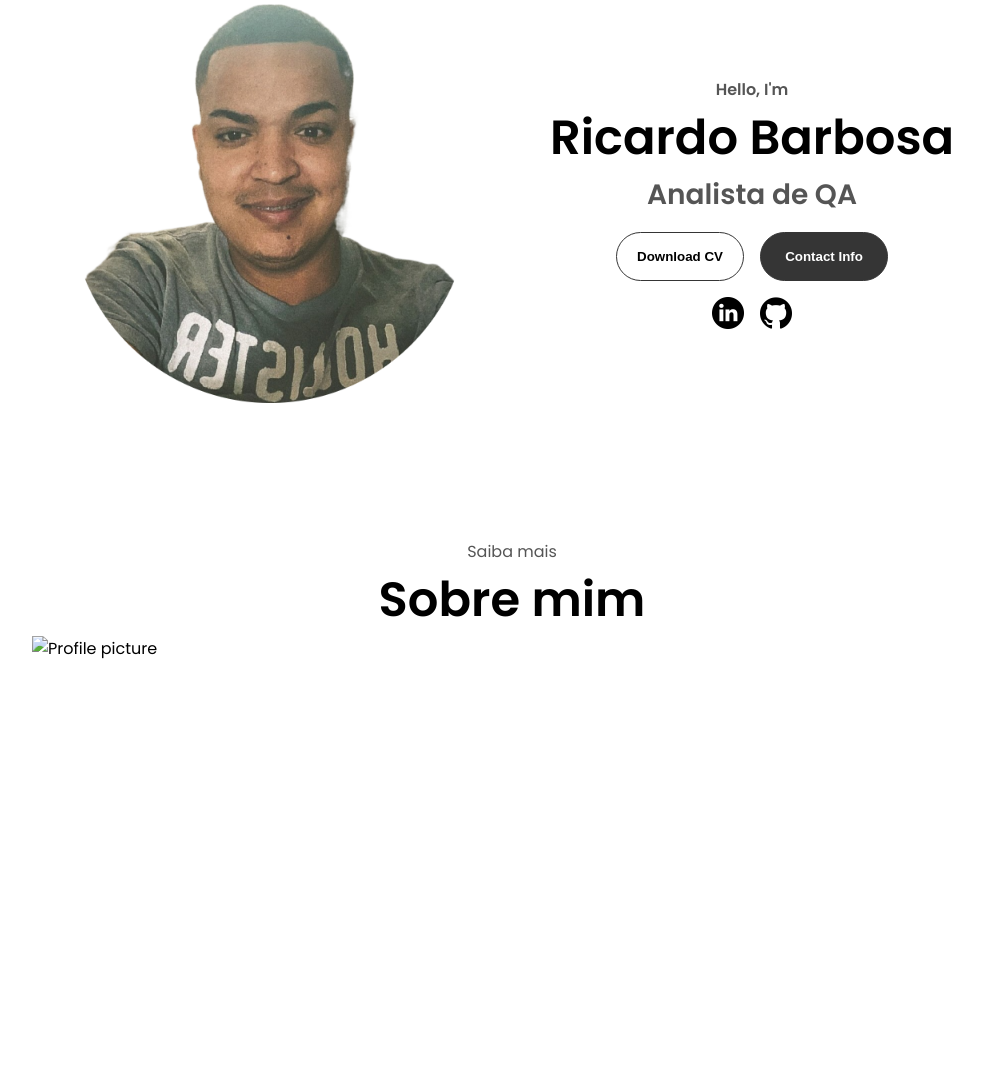
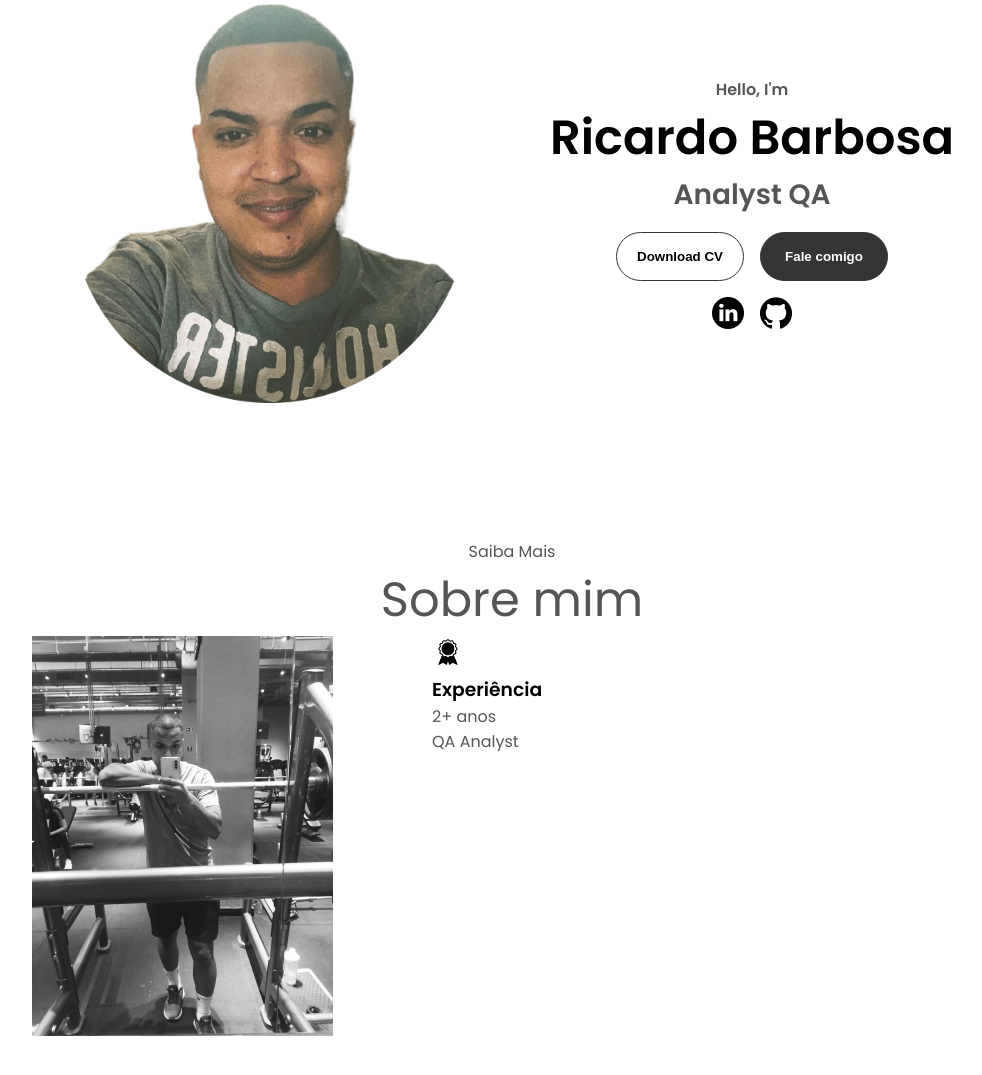
Before and after one commit to Ricardobarbosa999/Meu-Portifolio, a plain HTML site: page index.html in a window 1280 px wide. Shown: the part 269-1344 px from the top of the page, without its empty margins (128-1110 px from the left). Drawn offline with Linux system fonts and the light colour scheme.

Commit message:
modificação page sobre

```diff
--- a/index.html
+++ b/index.html
@@ -43,7 +43,7 @@
       <div class="section__text">
         <p class="section__text__p1">Hello, I'm</p>
         <h1 class="title">Ricardo Barbosa</h1>
-        <p class="section__text__p2">Analista de QA</p>
+        <p class="section__text__p2">Analyst QA</p>
         <div class="btn-container">
           <button
             class="btn btn-color-2"
@@ -52,7 +52,7 @@
             Download CV
           </button>
           <button class="btn btn-color-1" onclick="location.href='./#contact'">
-            Contact Info
+            Fale comigo
           </button>
         </div>
         <div id="socials-container">
@@ -71,14 +71,26 @@
         </div>
       </div>
     </section>
-    <section id="about">
-      <p class="section__text__p1">Saiba mais</p>
-      <h1 class="title">Sobre mim</h1>
+    <Section id="Sobre">
+      <p class="section__text__p1"> Saiba Mais</p>
+      <p class="title">Sobre mim</p>
       <div class="section-container">
         <div class="section__pic-container">
-          <img
-            src="./assets/about-pic.png"
-            alt="Profile picture"
-            class="about-pic"
-          />
+          <img src="/images/image.jpeg" alt="profile picture"
+          class="about-pic">
         </div>
+        <div class="about-details-container">
+          <div class="about-container">
+            <div class="details-container">
+              <img src="images/experience.png" alt="experience icon"
+              class="icon">
+              <h3>Experiência</h3>
+              <P>2+ anos <br>QA Analyst</P>
+            </div>
+          </div>
+        </div>
+      </div>
+    </Section>
+    <Script:src=script.js></Script>
+  </body>
+</html>
```
Also changed, not shown: images/image.jpeg (added).
